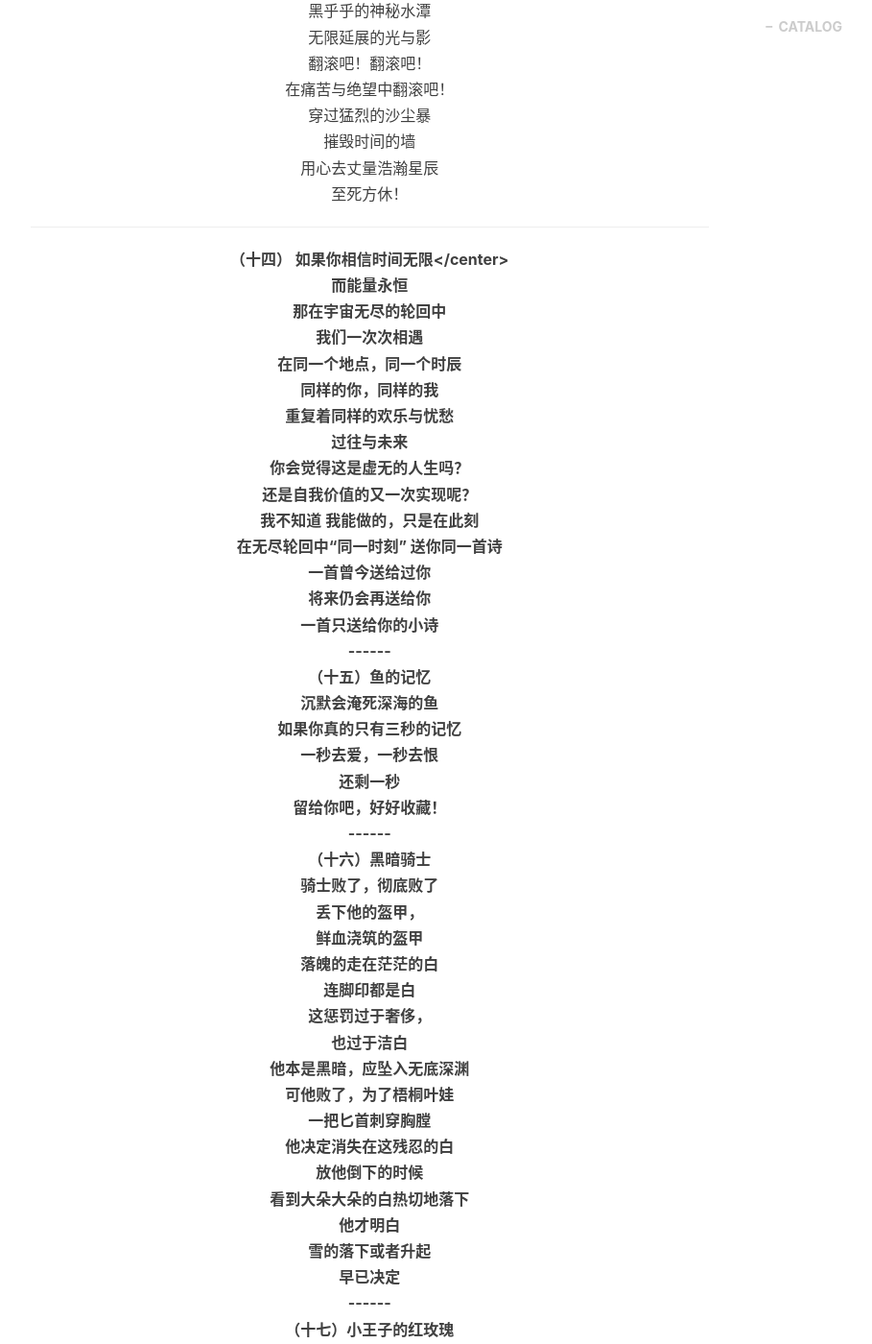
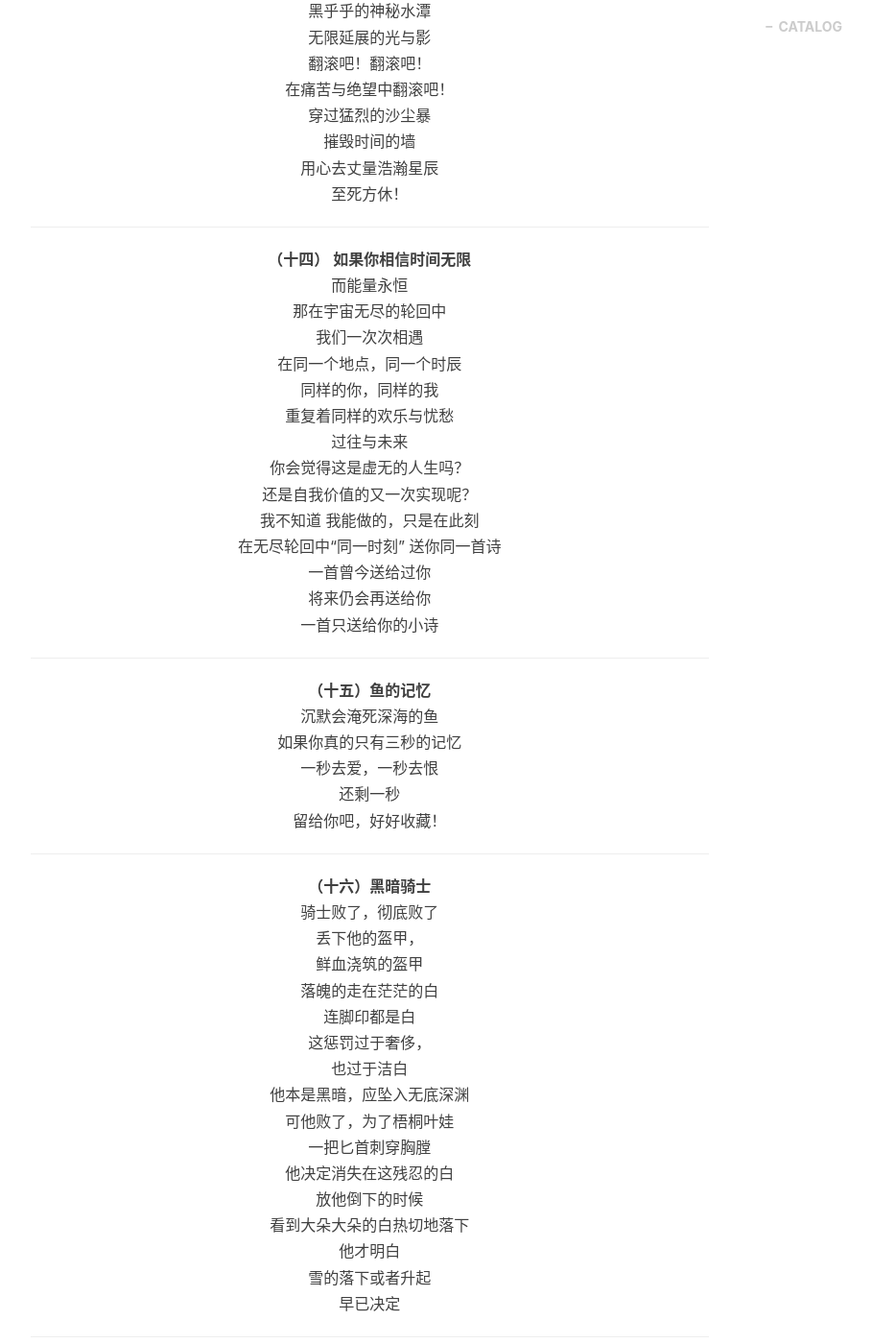
Before and after one commit to JackMouse666/JackMouse666.github.io, a Jekyll site: the page built from _posts/2018-07-08-诗歌.md, in a window 1280 px wide and 1400 px high, scrolled down 5747 px. Shown: the whole window at 96% size, without its empty margins (233-1142 px from the left). Built offline with Jekyll 4.4.1, drawn with Linux system fonts in a browser that asks for light colours; nearby versions of some CDN libraries; comment, search, counter and statistics services are not loaded.

Commit message:
modify 《b》

```diff
--- a/_posts/2018-07-08-诗歌.md
+++ b/_posts/2018-07-08-诗歌.md
@@ -385,7 +385,7 @@ tags:
 
 ------
 
-<center><b>（十四） 如果你相信时间无限<b></center>
+<center><b>（十四） 如果你相信时间无限</b></center>
 
 <center>而能量永恒 </center>
 
```
